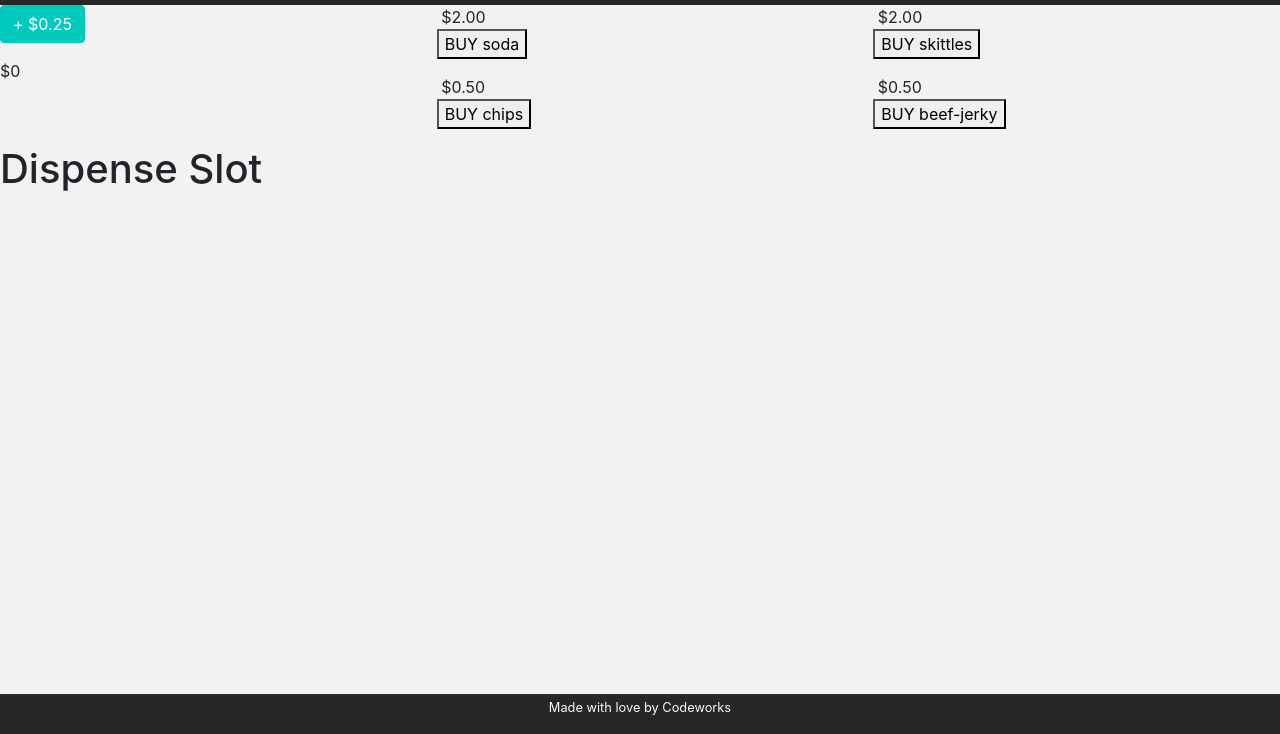
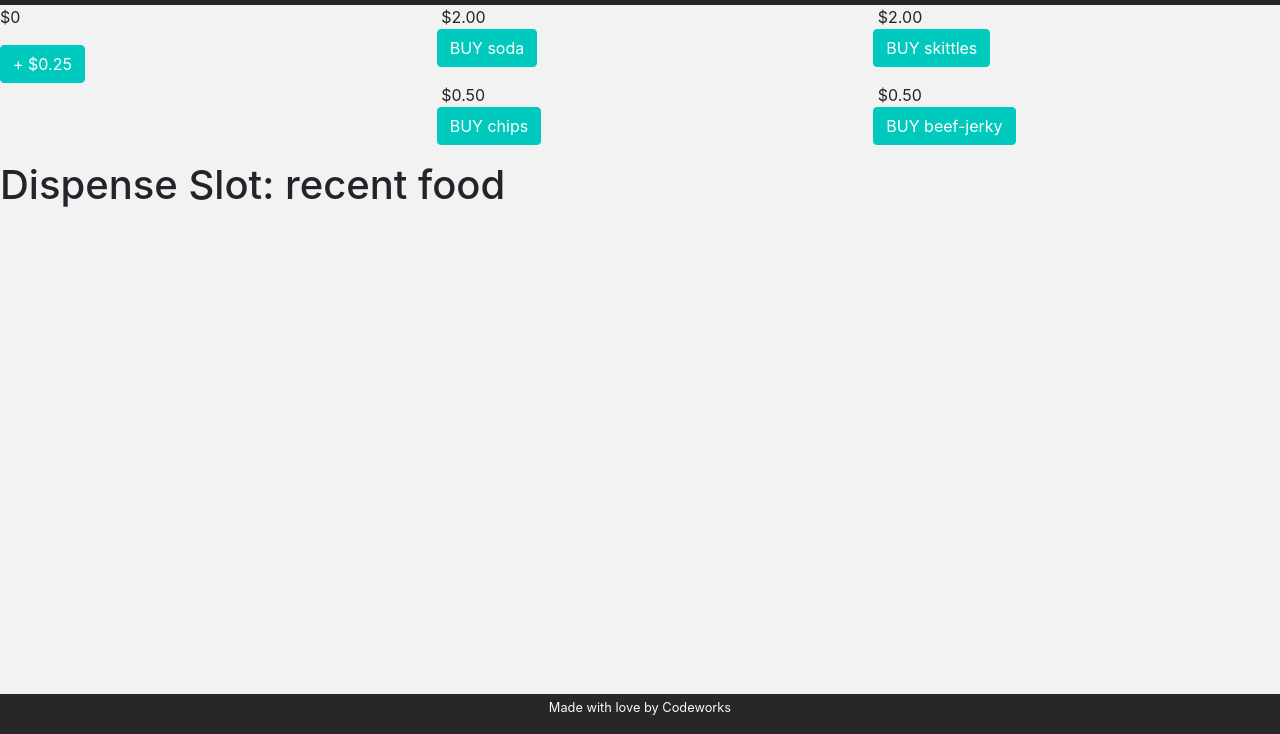
Before and after one commit to angsty-shooter/vending-machine, a website with bundled scripts: page index.html in a window 1280 px wide. Shown: the part 66-800 px from the top of the page. Built offline with nearby package versions, Linux system fonts and the light colour scheme; files whose address does not match are found by name.

Commit message:
btn edit

```diff
--- a/app/Controllers/vendingController.js
+++ b/app/Controllers/vendingController.js
@@ -13,6 +13,6 @@ export default class VendingController{
 addMoney() {
     vendingService.addMoney()
     _draw()
-    console.log("hee hee")
+    console.log("*cha-chink*")
 }
 }
--- a/index.html
+++ b/index.html
@@ -31,33 +31,33 @@
             <div class="row">
 
                 <div class="col">
+                    <p>$<span id="money">0</span></p>
                     <p><button class="btn btn-info" onclick="app.vendingController.addMoney()">+ $0.25</button></p>
-                    <p>$<span id="money">0</span></p>
                 </div>
                 <div class="col">
                     <!-- soda -->
                     <img src="korok.jpg" alt="">
                     <span>$2.00</span>
-                    <p><button>BUY soda</button></p>
+                    <p><button class="btn btn-info">BUY soda</button></p>
                     <!-- chips -->
                     <img src="korok.jpg" alt="">
                     <span>$0.50</span>
-                    <p><button>BUY chips</button></p>
+                    <p><button class="btn btn-info">BUY chips</button></p>
                 </div>
                 <div class="col">
                     <!-- skittles -->
-                    <img src="korok.jpg" alt="">
+                    <img src="assets/img/korok.jpg" alt="">
                     <span>$2.00</span>
-                    <p><button>BUY skittles</button></p>
+                    <p><button class="btn btn-info">BUY skittles</button></p>
                     <!-- beef-jerky -->
-                    <img src="korok.jpg" alt="">
+                    <img src="image/korok.jpg" alt="">
                     <span>$0.50</span>
-                    <p><button>BUY beef-jerky</button></p>
+                    <p><button class="btn btn-info">BUY beef-jerky</button></p>
                 </div>
             </div>
 
             <div class="row-fluid">
-                <h1>Dispense Slot</h1>
+                <h1>Dispense Slot: <span>recent food</span></h1>
             </div>
 
         </div>
```
Also changed, not shown: 1 other file.
